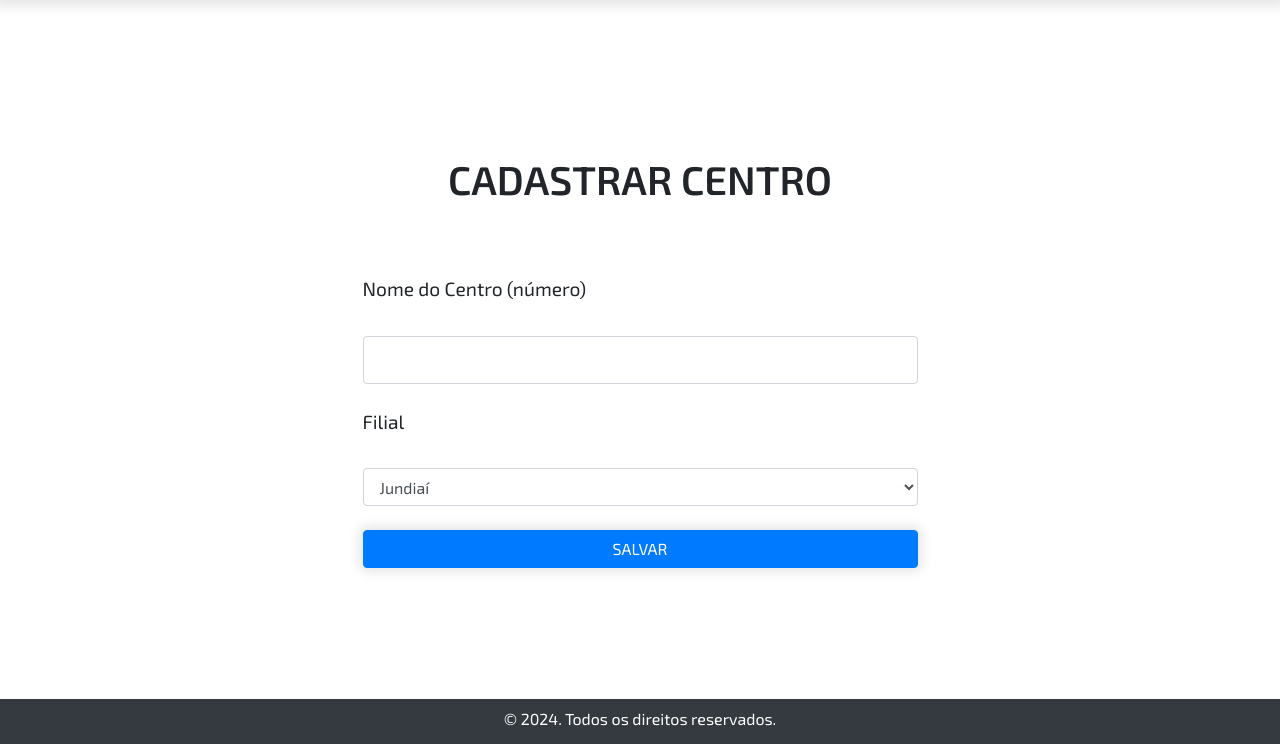
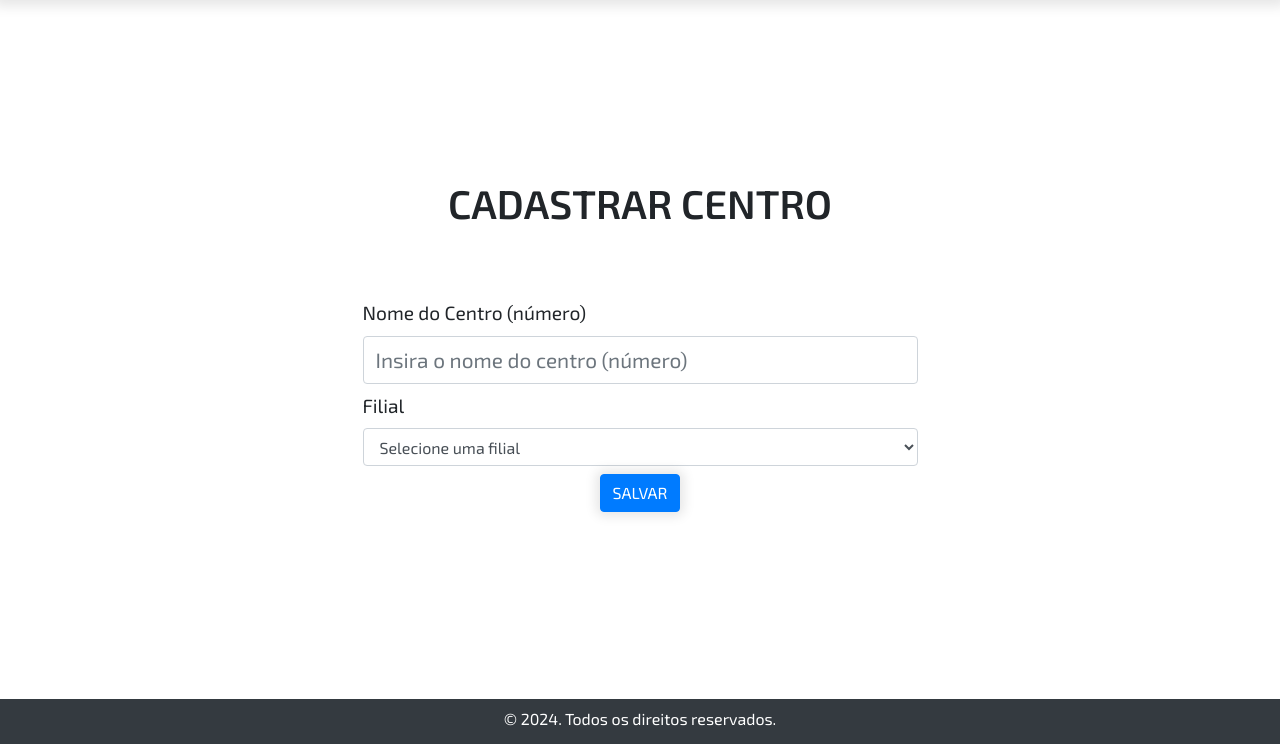
Before and after one commit to brasif/pyRecebimentoAlmox-Refactoring, a Flask app: page /centro/cadastro in a window 1280 px wide. Shown: the part 56-800 px from the top of the page. Run offline with Flask 3, Linux system fonts and the light colour scheme; a user stored in the database is signed in; tables that the repository leaves empty hold one stand-in row (values such as "Sample post"); some libraries are stand-ins or nearby versions.

Commit message:
FIX - Correção dropdown filiais em Centro

```diff
--- a/RECEBIMENTO/forms/centro_forms.py
+++ b/RECEBIMENTO/forms/centro_forms.py
@@ -1,7 +1,6 @@
 from flask_wtf import FlaskForm
 from wtforms import StringField, SelectField, SubmitField
 from wtforms.validators import DataRequired, Length, Regexp
-from RECEBIMENTO.models import Filiais
 
 class CentroForm(FlaskForm):
     # Nome do centro
@@ -11,9 +10,9 @@
         Regexp('^\d{1,4}$', message="O nome do centro deve ser um número inteiro.")
     ])
 
-    # Filial
-    filial = SelectField('Filial', choices=[(filial.name, filial.value) for filial in Filiais], validators=[
-        DataRequired(message="A filial é obrigatória.")
+    # Campo para selecionar o a filial
+    filial = SelectField('Filial', choices=[], validators=[
+        DataRequired(message="Por favor, selecione uma filial.")
     ])
 
     submit = SubmitField('Salvar')
--- a/RECEBIMENTO/models/tb_centro_models.py
+++ b/RECEBIMENTO/models/tb_centro_models.py
@@ -32,7 +32,7 @@
         # Verifica se o centro já existe e é diferente do atual
         centro_existente = Centro.query.filter_by(nome_centro=form.nome_centro.data).first()
 
-        if centro_existente and centro_existente.id_marca != self.id_marca:
+        if centro_existente and centro_existente.id_centro != self.id_centro:
             raise ValueError(f"O nome do centro '{form.nome_centro.data}' já está em uso por outro registro.")
 
         # Atualiza os atributos da instância com os dados do formulário
--- a/RECEBIMENTO/routes/centro/criar_centro_routes.py
+++ b/RECEBIMENTO/routes/centro/criar_centro_routes.py
@@ -2,7 +2,7 @@
 from RECEBIMENTO import db
 from sqlalchemy.exc import SQLAlchemyError
 from RECEBIMENTO.forms import CentroForm
-from RECEBIMENTO.models import Centro
+from RECEBIMENTO.models import Centro, Filiais
 from flask_login import login_required
 from . import centro_bp
 
@@ -12,6 +12,22 @@
 @login_required
 def criar_centro():
     form = CentroForm()
+
+    try:
+        if not Filiais:
+            flash("Nenhuma filial encontrada. Por favor, abra um chamado para a T.I. para que o problema possa ser solucionado.", "danger")
+            form.filial.choices = []
+        else:
+            form.filial.choices = [("", "Selecione uma filial")] + [(filial.name, filial.value) for filial in Filiais]
+
+    except SQLAlchemyError as e:
+        flash(f"Erro ao acessar o banco de dados ao carregar as empresas: {str(e)}", "danger")
+        form.filial.choices = []
+
+    except Exception as e:
+        flash(f"Erro inesperado ao carregar as opções: {str(e)}", "danger")
+        form.filial.choices = []
+
 
     if form.validate_on_submit():
         try:
--- a/RECEBIMENTO/static/css/style.css
+++ b/RECEBIMENTO/static/css/style.css
@@ -1,5 +1,4 @@
 @import url('https://fonts.googleapis.com/css2?family=Exo+2:ital,wght@0,100..900;1,100..900&display=swap');
-
 
 * {
     font-family: 'Exo 2', sans-serif;
@@ -56,23 +55,42 @@
     font-size: 1.1rem;
 }
 
+.form-line {
+    display: flex;
+    align-items: center;
+    justify-content: center;
+    text-align: center;
+    width: 80%;
+    flex-direction: row;
+    padding: 1rem;
+}
+
 .form-group {
     display: flex;
+    align-items: center;
+    justify-content: center;
+    text-align: center;
     width: 50%;
     flex-direction: column;
+    margin: 0 auto;
+}
+
+.form-line .form-group .a_menu, .button_menu {
+    width: 80%;
+    height: 3.5rem;
+    text-transform: uppercase;
 }
 
 .form-group label {
-    display: flex;
-    align-items: left;
     font-size: 1.2rem;
+    align-self: flex-start;
 }
 
 .form-group input[type='text'], input[type='number'], input[type='password'] {
-    display: flex;
-    text-align: left;
     height: 3rem;
     font-size: 1.3rem;
+    width: 100%;
+    text-align: left;
 }
 
 .container-home {
@@ -96,13 +114,3 @@
     flex-direction: column;
     gap: .5rem;
 }
-
-#go-back {
-    text-transform: uppercase;
-    width: 50%;
-    transition: font-size .3s ease;
-}
-
-#go-back:hover {
-    font-size: 1.1rem;
-}
--- a/RECEBIMENTO/templates/centro/criar_centro.html
+++ b/RECEBIMENTO/templates/centro/criar_centro.html
@@ -6,7 +6,7 @@
 <div class="container">
     <div class="container-home">
 
-        <h1 class="text-center mt-5">Cadastrar Centro</h1>
+        <h1 class="text-center">Cadastrar Centro</h1>
 
         <!-- Seção para exibir mensagens flash -->
         {% with messages = get_flashed_messages(with_categories=true) %}
@@ -27,8 +27,8 @@
             {{ form.hidden_tag() }}
 
             <div class="form-group">
-                {{ form.nome_centro.label }}<br>
-                {{ form.nome_centro(size=4, class="form-control") }}
+                {{ form.nome_centro.label(class="form-label") }}
+                {{ form.nome_centro(class="form-control", placeholder="Insira o nome do centro (número)") }}
                 {% for error in form.nome_centro.errors %}
                 <div class="alert alert-danger alert-dismissible fade show" role="alert">{{ error }}<button
                         type="button" class="close" data-dismiss="alert" aria-label="Close"><span
@@ -38,7 +38,7 @@
             </div>
 
             <div class="form-group">
-                {{ form.filial.label }}<br>
+                {{ form.filial.label(class="form-label") }}
                 {{ form.filial(class="form-control") }}
                 {% for error in form.filial.errors %}
                 <div class="alert alert-danger alert-dismissible fade show" role="alert">{{ error }}<button
```
Also changed, not shown: RECEBIMENTO/routes/centro/editar_centro_routes.py (+20 -2 lines), RECEBIMENTO/templates/centro/editar_centro.html (+4 -4 lines).
